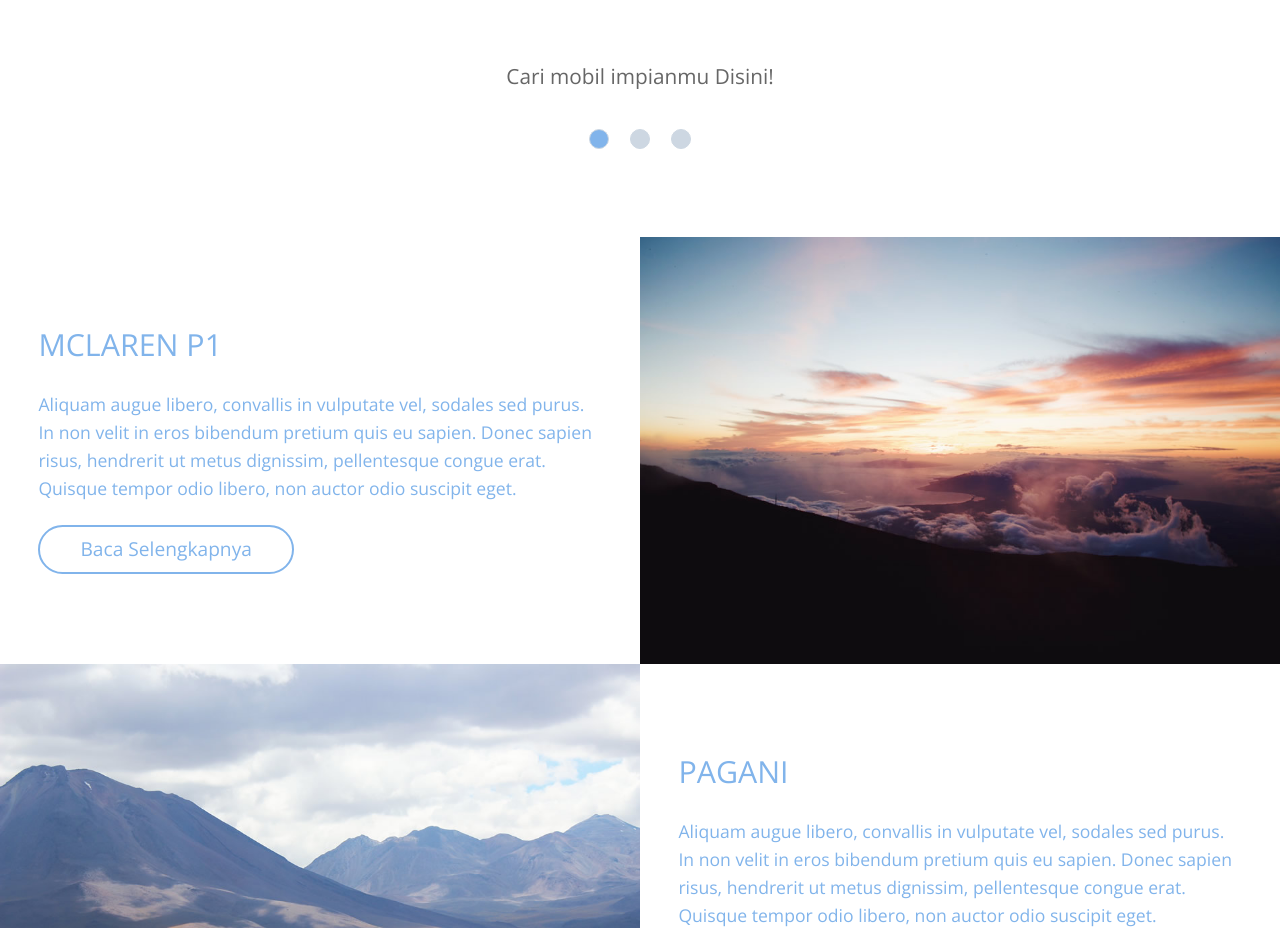
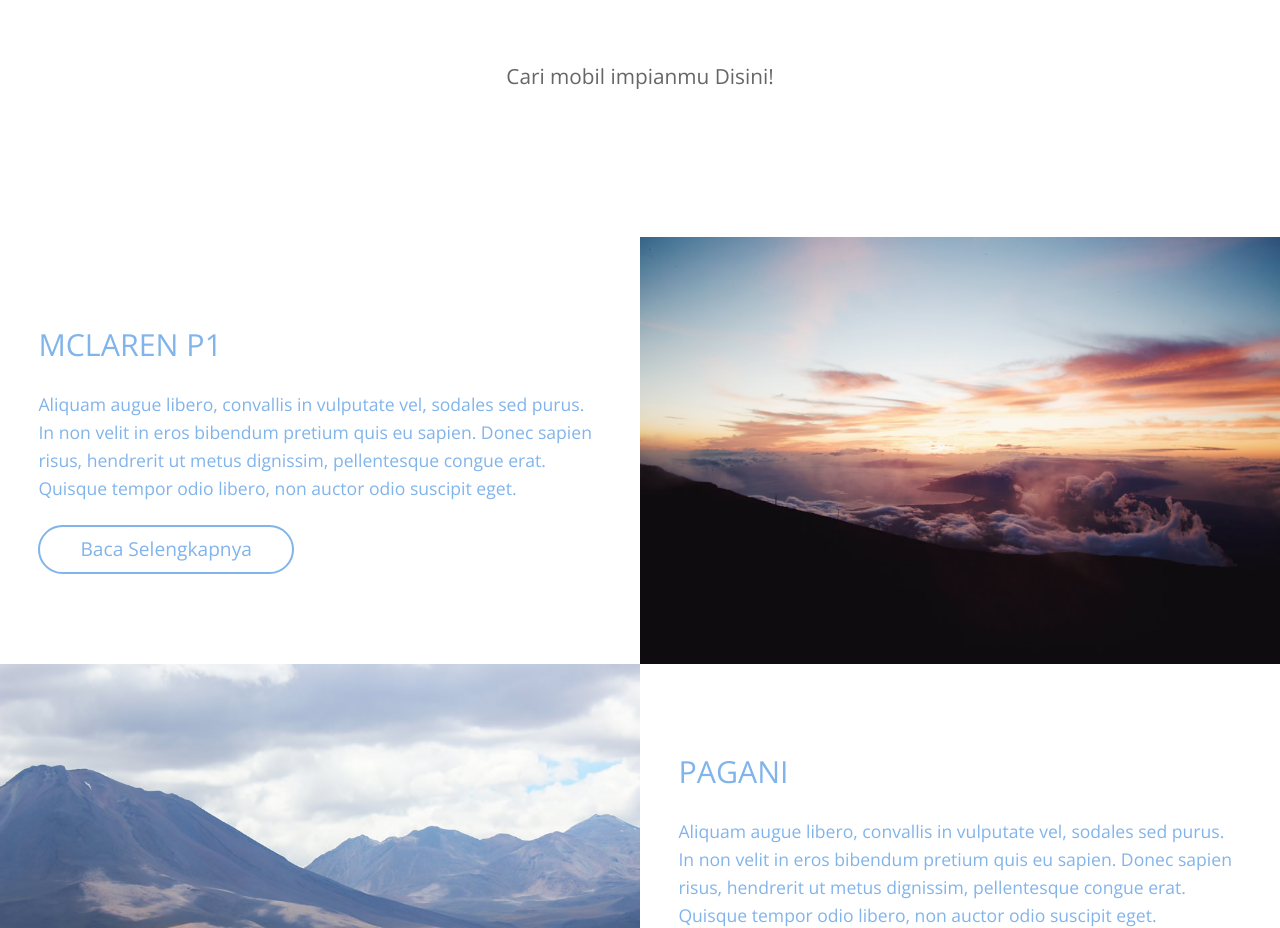
Before and after one commit to jehonathanH/Garasi-Johnz, a plain HTML site: page index.html in a window 1280 px wide. Shown: the part 820-1748 px from the top of the page. Drawn offline with nearby package versions, Linux system fonts and the light colour scheme; a script that the page names is missing; files whose address does not match are found by name.

Commit message:
Update index.html

```diff
--- a/index.html
+++ b/index.html
@@ -51,11 +51,7 @@
                     <section>
                         <div id="tmCarousel" class="carousel slide tm-carousel" data-ride="carousel" data-interval="false"> <!-- If you want to make the carousel auto play, remove data-interval="false" -->
 
-                            <ol class="carousel-indicators">
-                                <li data-target="#tmCarousel" data-slide-to="0" class="active"></li>
-                                <li data-target="#tmCarousel" data-slide-to="1" class=""></li>
-                                <li data-target="#tmCarousel" data-slide-to="2" class=""></li>
-                            </ol>
+
 
                             <div class="carousel-inner" role="listbox">
 
```
